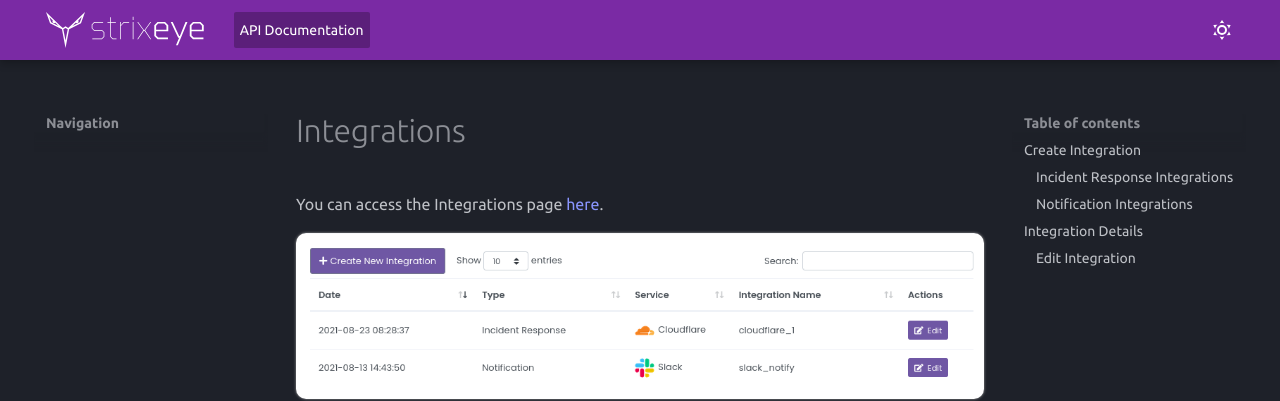
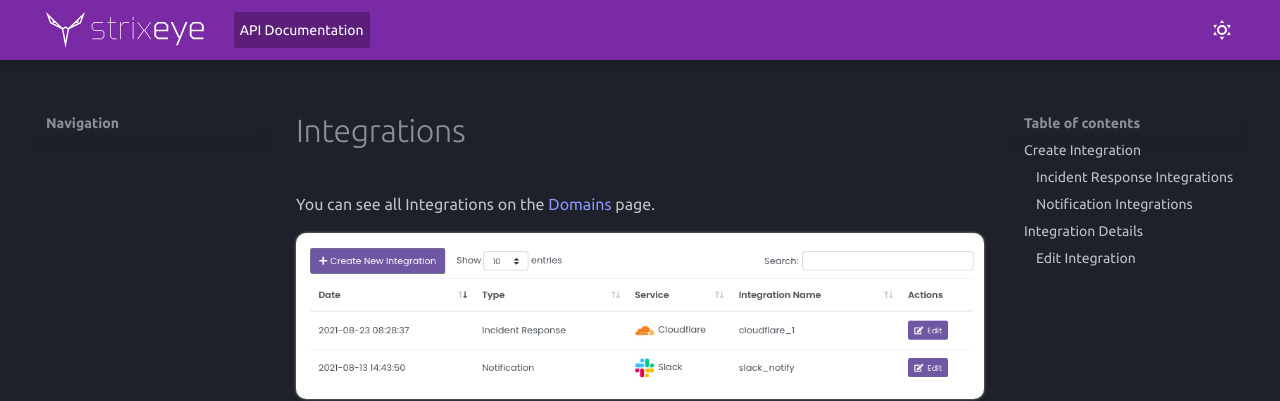
Before and after one commit to strixeyecom/strixeyecom.github.io, an MkDocs documentation site: the page built from docs/in-depth_dashboard/integrations.md, in a window 1280 px wide and 900 px high. Shown: the top 401 px of the window. Built offline with MkDocs 1.6.1 and Material for MkDocs 9.7.7, drawn with Linux system fonts in a browser that asks for light colours.

Commit message:
update integrations doc

```diff
--- a/docs/in-depth_dashboard/integrations.md
+++ b/docs/in-depth_dashboard/integrations.md
@@ -1,6 +1,6 @@
 # Integrations
 
-You can access the Integrations page [here](https://dashboard.strixeye.com/integrations){:target="_blank"}.
+You can see all Integrations on the [Domains](https://dashboard.strixeye.com/integrations){:target="_blank"} page.
 
 ![agent name and agent domains](../assets/images/integrations.png)
 
```
